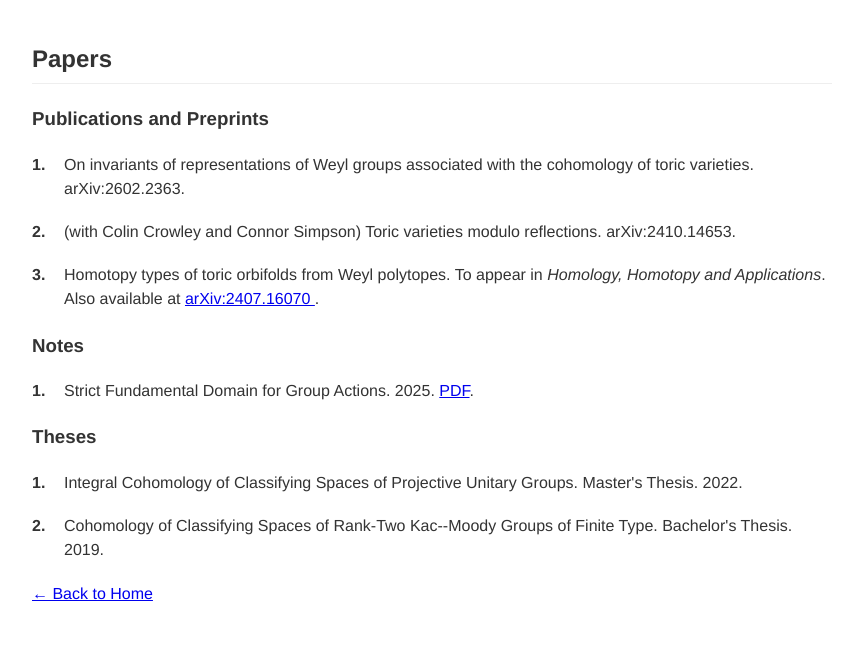
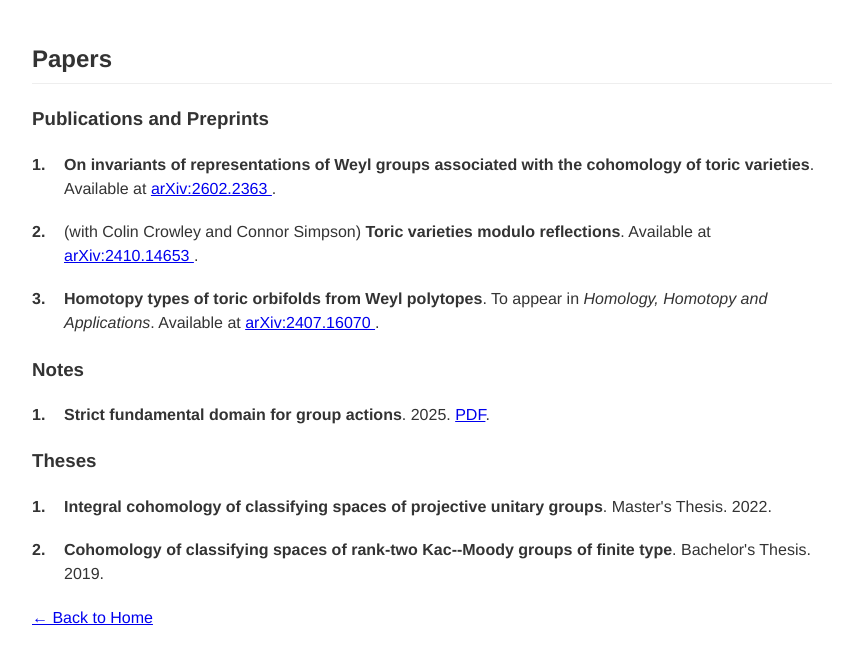
Before and after one commit to ggttaaoo/ggttaaoo.github.io, a Jekyll site: the page built from papers.md, in a window 1280 px wide. Shown: the top 664 px of the page, without its empty margins (208-1064 px from the left). Built offline with Jekyll 4.4.1, drawn with Linux system fonts in a browser that asks for light colours.

Commit message:
new papers

```diff
--- a/_data/publications.yml
+++ b/_data/publications.yml
@@ -18,17 +18,17 @@
   preprint: "2407.16070"
 
 
-- title: "Strict Fundamental Domain for Group Actions"
+- title: "Strict fundamental domain for group actions"
   year: 2025
   note: true
   file_link: "/assets/papers/strict_fundamental_domain.pdf"
 
-- title: "Integral Cohomology of Classifying Spaces of Projective Unitary Groups"
+- title: "Integral cohomology of classifying spaces of projective unitary groups"
   type: "thesis"
   degree: "Master's Thesis"
   year: 2022
 
-- title: "Cohomology of Classifying Spaces of Rank-Two Kac--Moody Groups of Finite Type"
+- title: "Cohomology of classifying spaces of rank-two Kac--Moody groups of finite type"
   type: "thesis"
   degree: "Bachelor's Thesis"
   year: 2019
--- a/papers.md
+++ b/papers.md
@@ -22,7 +22,7 @@ title: Papers
       ({{ p.authors }})
     {% endif %}
 
-    {{ p.title }}.
+    <strong>{{ p.title }}</strong>.
 
     {% if p.journal %}
 
@@ -36,11 +36,14 @@ title: Papers
       {% endif %}
 
     {% else %}
-      arXiv:{{ p.preprint }}.
+      Available at
+      <a href="https://arxiv.org/abs/{{ p.preprint }}" target="_blank">
+        arXiv:{{ p.preprint }}
+      </a>.
     {% endif %}
 
     {% if p.preprint and p.journal %}
-      Also available at
+      Available at
       <a href="https://arxiv.org/abs/{{ p.preprint }}" target="_blank">
         arXiv:{{ p.preprint }}
       </a>.
@@ -69,7 +72,7 @@ title: Papers
       ({{ n.authors }})
     {% endif %}
 
-    {{ n.title }}.
+    <strong>{{ n.title }}</strong>.
 
     {% if n.year %}
       {{ n.year }}.
@@ -96,7 +99,7 @@ title: Papers
 {% for t in theses %}
   <li class="paper">
 
-    {{ t.title }}.
+    <strong>{{ t.title }}</strong>.
 
     {% if t.degree %}
       {{ t.degree }}.
```
